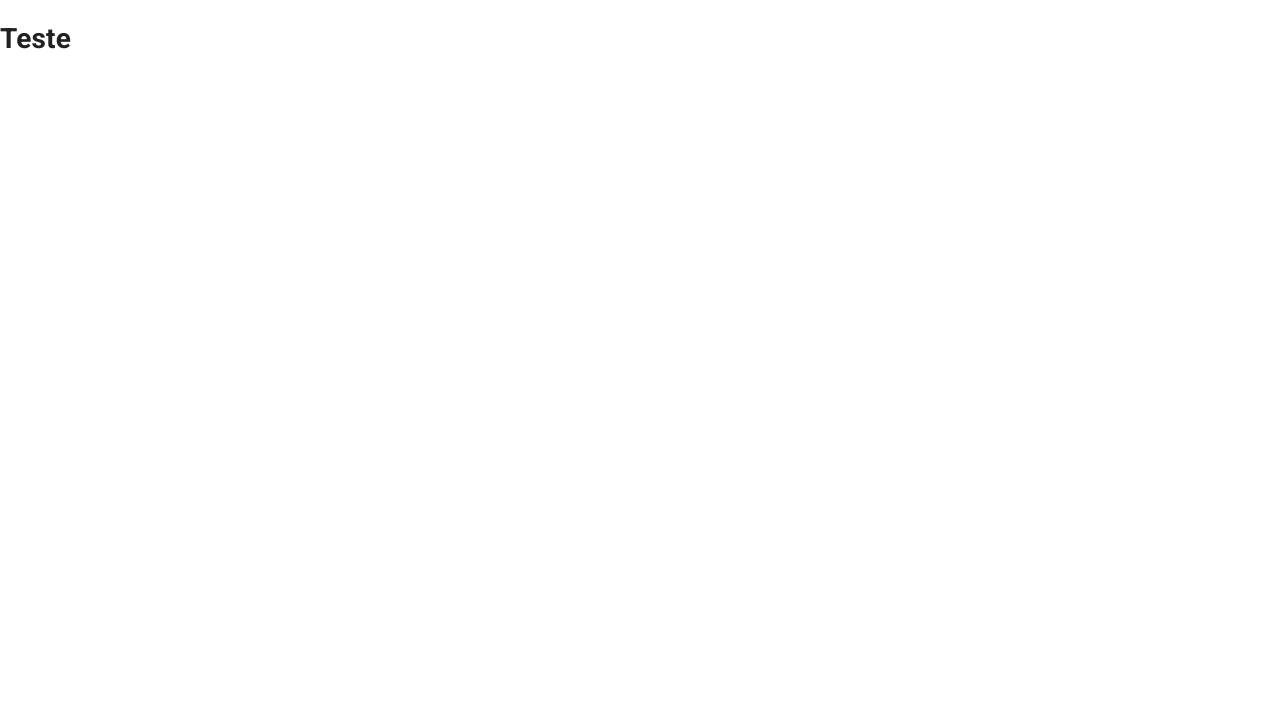
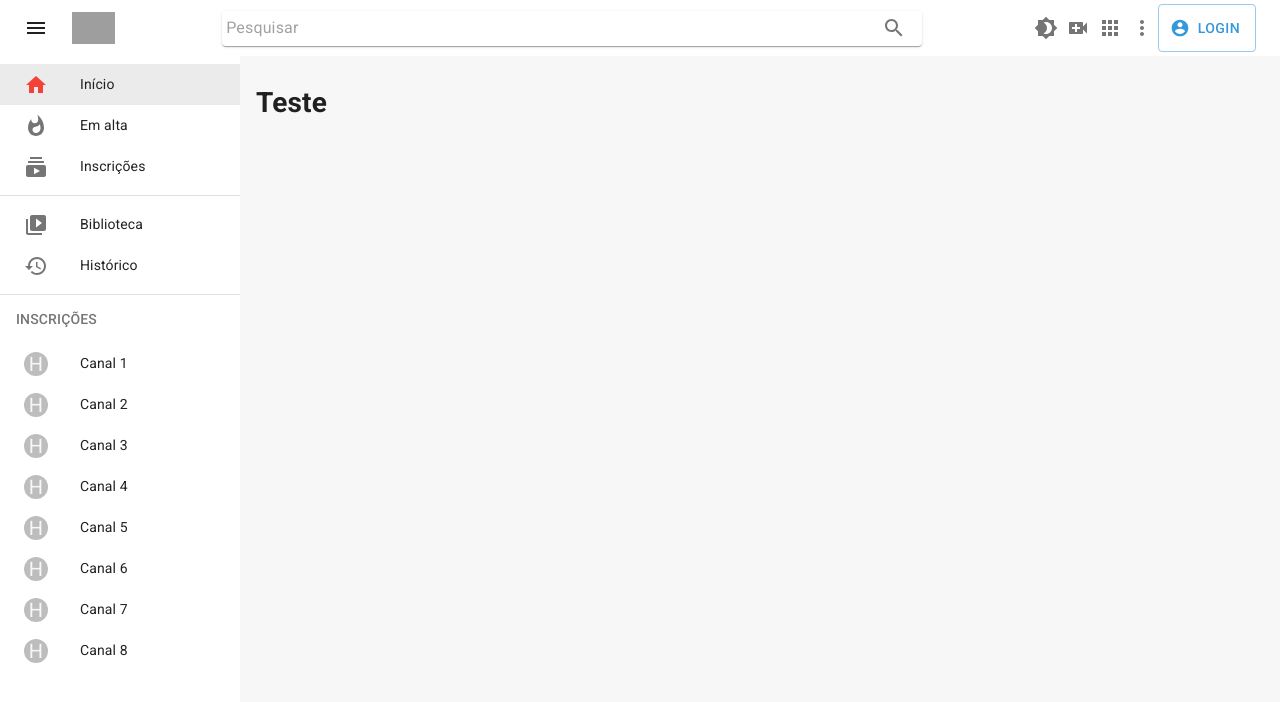
Before and after one commit to JVOMartins/fluxo-admin, a Next.js app: page / in a window 1280 px wide. Shown: the top 702 px of the page. Built offline with nearby package versions, Linux system fonts and the light colour scheme; grey boxes are pictures that could not be loaded.

Commit message:
feat: add base layout material ui

```diff
--- a/package.json
+++ b/package.json
@@ -19,6 +19,7 @@
   },
   "dependencies": {
     "@material-ui/core": "^4.11.3",
+    "@material-ui/icons": "^4.11.2",
     "husky": "^5.0.9",
     "next": "10.0.6",
     "next-images": "^1.7.0",
--- /dev/null
+++ b/src/components/AppThemeProvider/index.tsx
@@ -0,0 +1,14 @@
+import { ThemeProvider } from '@material-ui/core/styles'
+import theme from '@styles/theme'
+//import { createTheme } from '@styles/theme'
+//import useSettings from 'src/hooks/useSettings'
+
+const AppThemeProvider: React.FC = ({ children }) => {
+  //const { settings } = useSettings()
+  //console.log(settings)
+  //const theme = createTheme({ theme: settings.theme })
+
+  return <ThemeProvider theme={theme}>{children}</ThemeProvider>
+}
+
+export default AppThemeProvider
--- /dev/null
+++ b/src/components/Layout/index.tsx
@@ -0,0 +1,34 @@
+import Head from 'next/head'
+import useStyles from './styles'
+import TopBar from '@components/TopBar'
+import NavBar from '@components/NavBar'
+
+interface LayoutProps {
+  children: JSX.Element
+  title?: string
+}
+
+const Layout: React.FC<LayoutProps> = ({ children, title }: LayoutProps) => {
+  const classes = useStyles()
+
+  return (
+    <>
+      <Head>
+        <title>{title}</title>
+        <meta charSet="utf-8" />
+        <meta name="viewport" content="initial-scale=1.0, width=device-width" />
+      </Head>
+      <div className={classes.root}>
+        <TopBar />
+        <NavBar />
+        <div className={classes.wrapper}>
+          <div className={classes.contentContainer}>
+            <div className={classes.content}>{children}</div>
+          </div>
+        </div>
+      </div>
+    </>
+  )
+}
+
+export default Layout
--- /dev/null
+++ b/src/components/Layout/styles.ts
@@ -0,0 +1,32 @@
+import { makeStyles } from '@material-ui/core'
+
+const useStyles = makeStyles(theme => ({
+  root: {
+    backgroundColor: theme.palette.background.default,
+    display: 'flex',
+    height: '100vh',
+    overflow: 'hidden',
+    width: '100vw'
+  },
+  wrapper: {
+    display: 'flex',
+    flex: '1 1 auto',
+    overflow: 'hidden',
+    paddingTop: 64,
+    [theme.breakpoints.up('lg')]: {
+      paddingLeft: 256
+    }
+  },
+  contentContainer: {
+    display: 'flex',
+    flex: '1 1 auto',
+    overflow: 'hidden'
+  },
+  content: {
+    flex: '1 1 auto',
+    height: '100%',
+    overflow: 'auto'
+  }
+}))
+
+export default useStyles
--- /dev/null
+++ b/src/components/NavBar/index.tsx
@@ -0,0 +1,150 @@
+import { useState } from 'react'
+import { useRouter } from 'next/router'
+import {
+  Hidden,
+  Drawer,
+  Box,
+  List,
+  ListItem,
+  ListItemIcon,
+  ListItemText,
+  ListSubheader,
+  Avatar,
+  Divider
+} from '@material-ui/core'
+import HomeIcon from '@material-ui/icons/Home'
+import Subscriptions from '@material-ui/icons/Subscriptions'
+import Whatshot from '@material-ui/icons/Whatshot'
+
+import VideoLibrary from '@material-ui/icons/VideoLibrary'
+import History from '@material-ui/icons/History'
+import useStyles from './styles'
+
+const primaryMenu = [
+  { id: 1, label: 'Início', path: '/', icon: HomeIcon },
+  { id: 2, label: 'Em alta', path: '/trendding', icon: Whatshot },
+  {
+    id: 3,
+    label: 'Inscrições',
+    path: 'subscriptions',
+    icon: Subscriptions
+  }
+]
+
+const secondaryManu = [
+  { id: 1, label: 'Biblioteca', icon: VideoLibrary },
+  { id: 2, label: 'Histórico', icon: History }
+]
+
+const NavBar: React.FC = () => {
+  const classes = useStyles()
+  const router = useRouter()
+  const [subscriptions, setSubscriptions] = useState([
+    { id: 1, name: 'Canal 1' },
+    { id: 2, name: 'Canal 2' },
+    { id: 3, name: 'Canal 3' },
+    { id: 4, name: 'Canal 4' },
+    { id: 5, name: 'Canal 5' },
+    { id: 6, name: 'Canal 6' },
+    { id: 7, name: 'Canal 7' },
+    { id: 8, name: 'Canal 8' }
+  ])
+
+  const isSelected = item => router.pathname === item.path
+
+  const content = (
+    <Box height="100%" display="flex" flexDirection="column">
+      <List>
+        {primaryMenu.map(item => {
+          const Icon = item.icon
+          return (
+            <ListItem
+              key={item.id}
+              button
+              classes={{ root: classes.listItem }}
+              selected={isSelected(item)}
+            >
+              <ListItemIcon>
+                <Icon style={{ color: isSelected(item) && '#f44336' }} />
+              </ListItemIcon>
+              <ListItemText
+                classes={{
+                  primary: classes.listItemText
+                }}
+                primary={item.label}
+              />
+            </ListItem>
+          )
+        })}
+      </List>
+      <Divider />
+      <List>
+        {secondaryManu.map(item => {
+          const Icon = item.icon
+          return (
+            <ListItem
+              key={item.id}
+              button
+              classes={{ root: classes.listItem }}
+              selected={isSelected(item)}
+            >
+              <ListItemIcon>
+                <Icon style={{ color: isSelected(item) && '#f44336' }} />
+              </ListItemIcon>
+              <ListItemText
+                classes={{
+                  primary: classes.listItemText
+                }}
+                primary={item.label}
+              />
+            </ListItem>
+          )
+        })}
+      </List>
+      <Divider />
+      <Box>
+        <List
+          subheader={
+            <ListSubheader component="div" id="nested-list-subheader">
+              INSCRIÇÕES
+            </ListSubheader>
+          }
+        >
+          {subscriptions.map(item => (
+            <ListItem
+              key={item.id}
+              button
+              classes={{ root: classes.listItem }}
+              selected={isSelected(item)}
+            >
+              <ListItemIcon>
+                <Avatar className={classes.avatar}>H</Avatar>
+              </ListItemIcon>
+              <ListItemText
+                classes={{
+                  primary: classes.listItemText
+                }}
+                primary={item.name}
+              />
+            </ListItem>
+          ))}
+        </List>
+      </Box>
+    </Box>
+  )
+
+  return (
+    <Hidden mdDown>
+      <Drawer
+        anchor="left"
+        classes={{ paper: classes.desktopDrawer }}
+        open
+        variant="persistent"
+      >
+        {content}
+      </Drawer>
+    </Hidden>
+  )
+}
+
+export default NavBar
--- /dev/null
+++ b/src/components/NavBar/styles.ts
@@ -0,0 +1,28 @@
+import { makeStyles } from '@material-ui/core'
+
+const useStyles = makeStyles(theme => ({
+  mobileDrawer: {
+    width: 240
+  },
+  desktopDrawer: {
+    width: 240,
+    top: 56,
+    height: 'calc(100% - 64px)',
+    borderRight: 'none'
+  },
+  avatar: {
+    cursor: 'pointer',
+    width: 24,
+    height: 24
+  },
+  listItem: {
+    paddingTop: 6,
+    paddingBottom: 6,
+    paddingLeft: theme.spacing(3)
+  },
+  listItemText: {
+    fontSize: 14
+  }
+}))
+
+export default useStyles
--- /dev/null
+++ b/src/components/TopBar/index.tsx
@@ -0,0 +1,111 @@
+import { makeStyles } from '@material-ui/core/styles'
+import {
+  AppBar,
+  Box,
+  Button,
+  Hidden,
+  IconButton,
+  InputBase,
+  Paper,
+  Toolbar
+} from '@material-ui/core'
+
+import MenuIcon from '@material-ui/icons/Menu'
+import SearchIcon from '@material-ui/icons/Search'
+import Apps from '@material-ui/icons/Apps'
+import MoreVert from '@material-ui/icons/MoreVert'
+import VideoCall from '@material-ui/icons/VideoCall'
+import AccountCircle from '@material-ui/icons/AccountCircle'
+import Brightness4Icon from '@material-ui/icons/Brightness4'
+
+const useStyles = makeStyles(theme => ({
+  root: {
+    boxShadow: 'none',
+    zIndex: theme.zIndex.drawer + 1,
+    backgroundColor: '#fff'
+  },
+  toolbar: {
+    minHeight: 56,
+    display: 'flex',
+    alignItems: 'center',
+    justifyContent: 'space-between'
+  },
+  logo: {
+    cursor: 'pointer',
+    height: 32,
+    marginLeft: theme.spacing(3)
+  },
+  search: {
+    padding: '2px 4px',
+    display: 'flex',
+    alignItems: 'center',
+    height: 35,
+    width: 700
+  },
+  input: {
+    flex: 1
+  },
+  icons: {
+    width: 32
+  },
+  avatar: {
+    width: 48
+  }
+}))
+
+const TopBar: React.FC = () => {
+  const classes = useStyles()
+
+  return (
+    <AppBar className={classes.root} color="default">
+      <Toolbar className={classes.toolbar}>
+        <Box display="flex" alignItems="center">
+          <MenuIcon />
+          <img
+            src="https://cdn.bitrix24.com.br/b16736413/landing/b45/b454759231a32acba2cc9ef79d88d0f7/logo_fluxo.001_1x.png"
+            alt="logo"
+            className={classes.logo}
+          />
+        </Box>
+        <Hidden mdDown>
+          <Box>
+            <Paper component="form" className={classes.search}>
+              <InputBase
+                className={classes.input}
+                placeholder="Pesquisar"
+                inputProps={{ 'aria-label': 'search google maps' }}
+              />
+              <IconButton type="submit" aria-label="search">
+                <SearchIcon />
+              </IconButton>
+            </Paper>
+          </Box>
+        </Hidden>
+        <Box display="flex">
+          <IconButton className={classes.icons}>
+            <Brightness4Icon />
+          </IconButton>
+          <IconButton className={classes.icons}>
+            <VideoCall />
+          </IconButton>
+          <IconButton className={classes.icons}>
+            <Apps />
+          </IconButton>
+          <IconButton className={classes.icons}>
+            <MoreVert />
+          </IconButton>
+          <Button
+            color="secondary"
+            component="a"
+            variant="outlined"
+            startIcon={<AccountCircle />}
+          >
+            Login
+          </Button>
+        </Box>
+      </Toolbar>
+    </AppBar>
+  )
+}
+
+export default TopBar
--- a/src/pages/_app.tsx
+++ b/src/pages/_app.tsx
@@ -1,9 +1,7 @@
 import React from 'react'
-import Head from 'next/head'
 import { AppProps } from 'next/app'
-import { ThemeProvider } from '@material-ui/core/styles'
 import CssBaseline from '@material-ui/core/CssBaseline'
-import theme from '@styles/theme'
+import AppThemeProvider from '@components/AppThemeProvider'
 
 const MyApp: React.FC<AppProps> = (props: AppProps) => {
   const { Component, pageProps } = props
@@ -17,17 +15,10 @@ const MyApp: React.FC<AppProps> = (props: AppProps) => {
 
   return (
     <>
-      <Head>
-        <title>Fluxo Admin</title>
-        <meta
-          name="viewport"
-          content="minimum-scale=1, initial-scale=1, width=device-width"
-        />
-      </Head>
-      <ThemeProvider theme={theme}>
+      <AppThemeProvider>
         <CssBaseline />
         <Component {...pageProps} />
-      </ThemeProvider>
+      </AppThemeProvider>
     </>
   )
 }
--- a/src/pages/index.tsx
+++ b/src/pages/index.tsx
@@ -1,7 +1,11 @@
+import Layout from '@components/Layout'
+
 const Home: React.FC = () => {
   return (
     <div>
-      <h1>Teste</h1>
+      <Layout>
+        <h1>Teste</h1>
+      </Layout>
     </div>
   )
 }
--- a/src/styles/theme.tsx
+++ b/src/styles/theme.tsx
@@ -1,19 +1,18 @@
 import { createMuiTheme } from '@material-ui/core/styles'
-import red from '@material-ui/core/colors/red'
 
 const theme = createMuiTheme({
   palette: {
     primary: {
-      main: '#556cd6'
+      main: '#4fd2c2'
     },
     secondary: {
-      main: '#19857b'
+      main: '#3398dc'
     },
     error: {
-      main: red.A400
+      main: '#f03434'
     },
     background: {
-      default: '#fff'
+      default: '#f7f7f7'
     }
   }
 })
```
Also changed, not shown: 1 other file (tests, documents, lock files or other folders).
